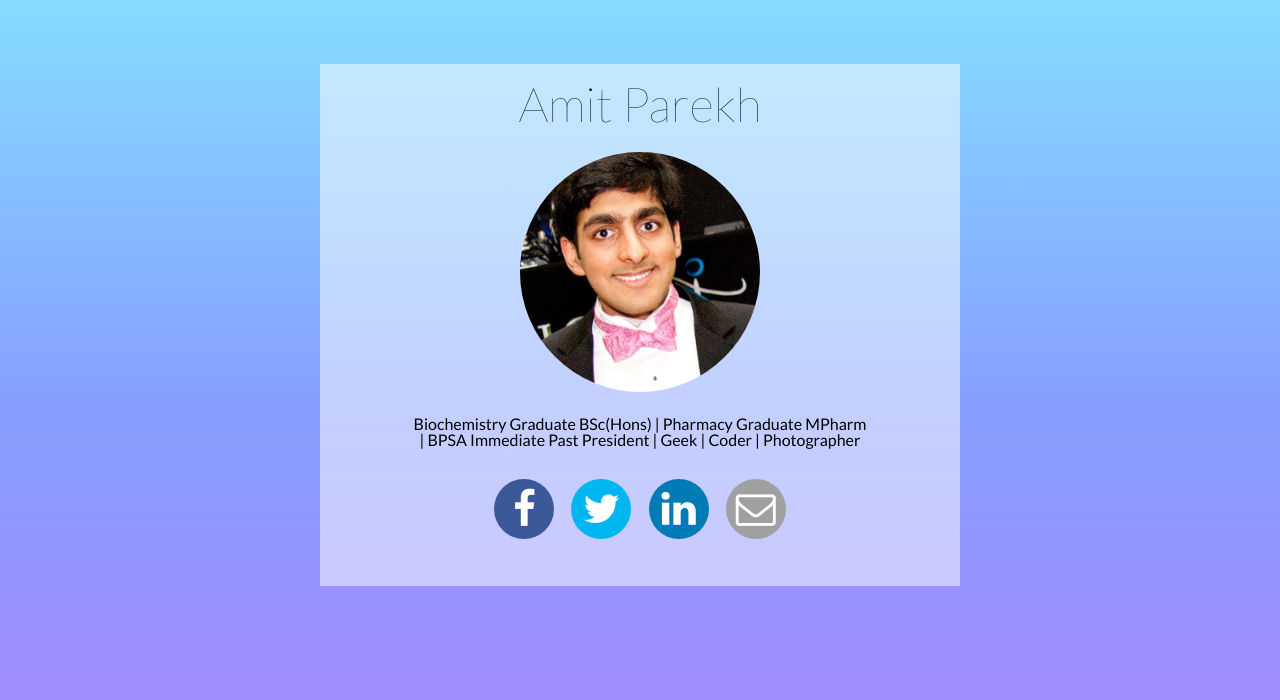
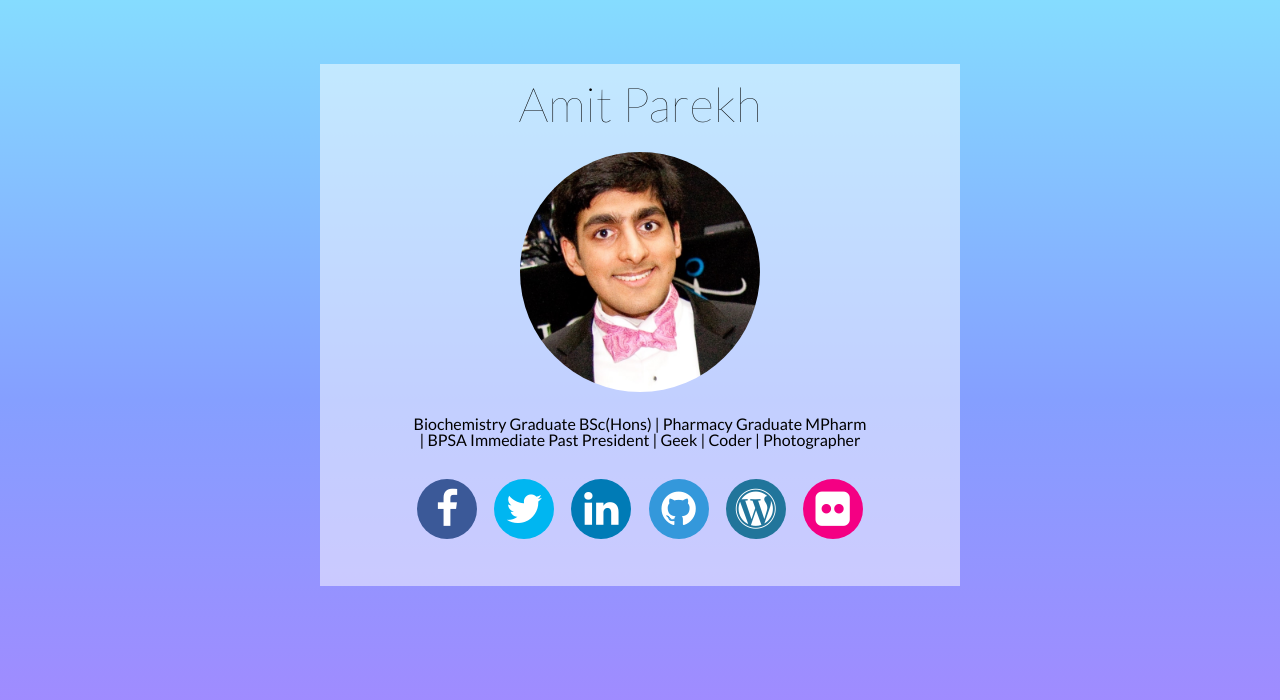
Before and after one commit to amitparekh/amitparekh-website, a plain HTML site: page index.html in a window 1280 px wide. Drawn offline with Linux system fonts and the light colour scheme.

Commit message:
Updated social media links

```diff
--- a/index.html
+++ b/index.html
@@ -40,10 +40,9 @@
           <li><a href="https://www.facebook.com/amitparekh"><span href="#" class="fa fa-facebook" aria-hidden="true"></span></a></li>
           <li><a href="https://twitter.com/amitparekh"><span href="#" class="fa fa-twitter" aria-hidden="true"></span></a></li>
           <li><a href="https://www.linkedin.com/in/amit-parekh-9764a221"><span href="#" class="fa fa-linkedin" aria-hidden="true"></span></a></li>
-          <!--<li><a href="https://www.instagram.com/amitparekh"><span href="#" class="fa fa-instagram" aria-hidden="true"></span></a></li>
-              <li><a href="https://amitparekh.wordpress.com"><span href="#" class="fa fa-wordpress" aria-hidden="true"></span></a></li>
-              <li><a href="https://www.flickr.com/photos/amitparekh"><span href="#" class="fa fa-flickr" aria-hidden="true"></span></a></li>-->
-          <li><a href="mailto:amit@amitparekh.com"><span href="#" class="fa fa-envelope-o" aria-hidden="true"></span></a></li>
+          <li><a href="https://www.github.com/amitparekh"><span href="#" class="fa fa-github" aria-hidden="true"></span></a></li>
+          <li><a href="https://amitparekh.wordpress.com"><span href="#" class="fa fa-wordpress" aria-hidden="true"></span></a></li>
+          <li><a href="https://www.flickr.com/photos/amitparekh"><span href="#" class="fa fa-flickr" aria-hidden="true"></span></a></li>
         </ul>
       </footer>
     </div>
```
